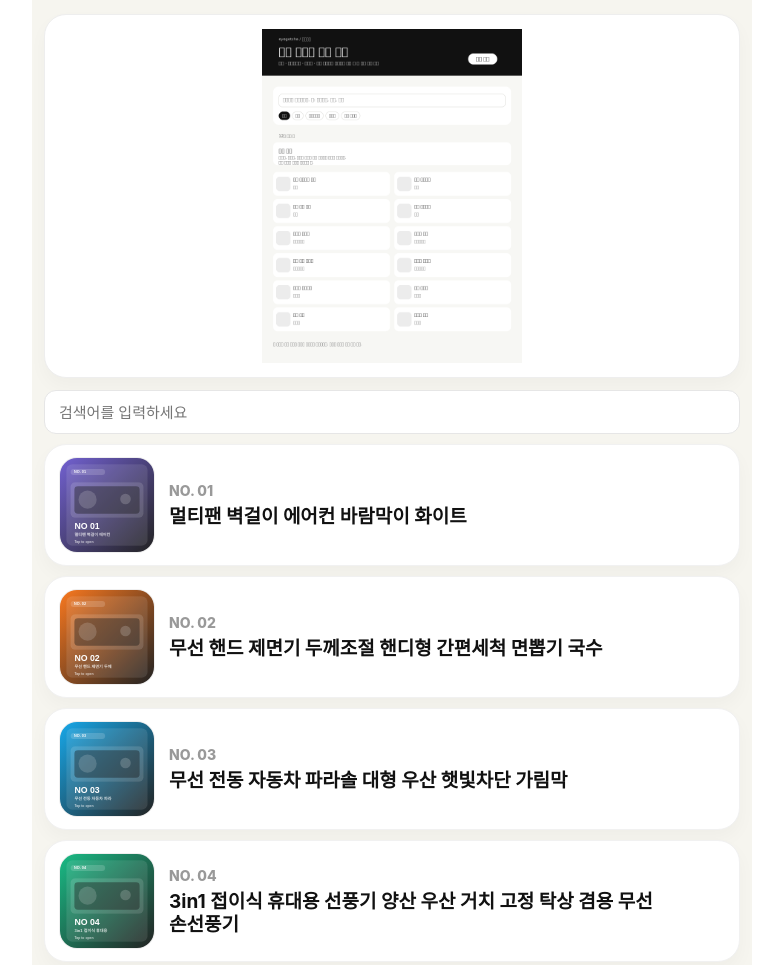
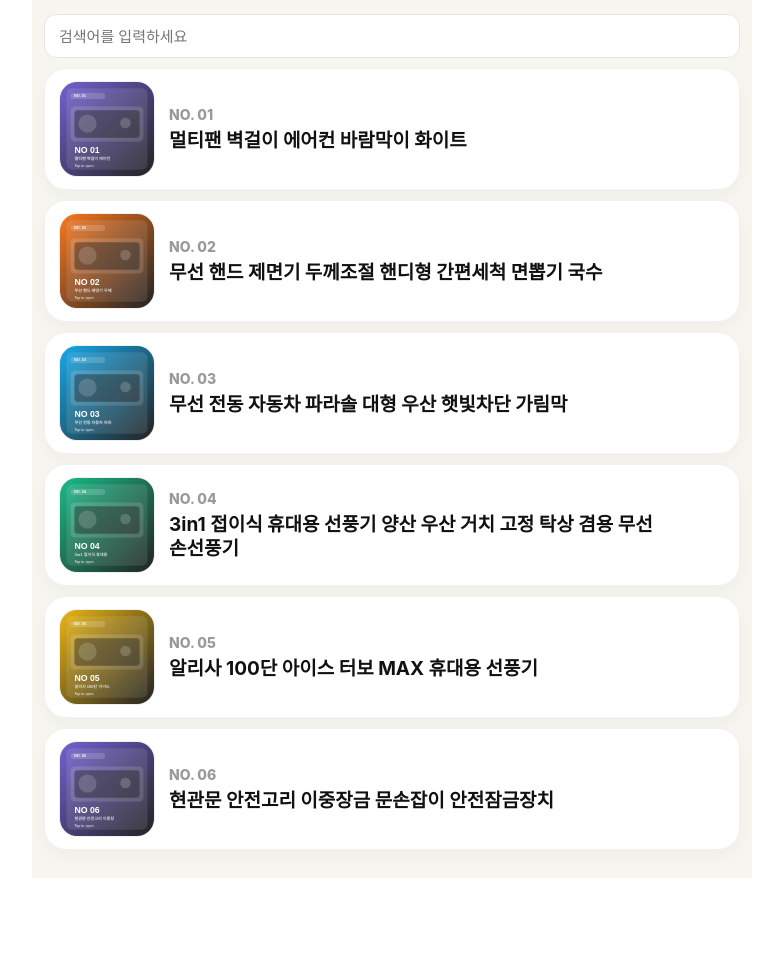
Before and after one commit to seandno24-debug/eyegotcha-linkhub, a plain HTML site: page index.html in a window 1280 px wide. Shown: the top 965 px of the page, without its empty margins (248-1031 px from the left). After the commit the page ends 878 px from the top, so only its background shows below. Drawn offline with Linux system fonts and the light colour scheme; no server answers.

Commit message:
Remove public hero image layout

```diff
--- a/index.html
+++ b/index.html
@@ -10,12 +10,6 @@
 </head>
 <body class="public-body">
   <main class="public-main">
-    <section class="brand-hero-card">
-      <div class="brand-hero-copy">
-        <img class="brand-logo" src="eyegotcha-preview.png" alt="션디노의 링크허브 로고" />
-      </div>
-    </section>
-
     <section class="search-shell">
       <input id="searchInput" type="search" placeholder="검색어를 입력하세요" autocomplete="off" />
       <p id="resultCount" class="result-count" aria-live="polite"></p>
--- a/styles.css
+++ b/styles.css
@@ -61,32 +61,6 @@ a { color: inherit; }
   padding: 14px 12px 28px;
   background: #f6f5ef;
   min-height: calc(100vh - 96px);
-}
-
-.brand-hero-card {
-  display: flex;
-  align-items: center;
-  justify-content: center;
-  gap: 14px;
-  padding: 14px 16px;
-  margin-bottom: 12px;
-  border-radius: 22px;
-  background: #fff;
-  border: 1px solid #eee;
-  box-shadow: 0 8px 18px rgba(0,0,0,.03);
-}
-
-.brand-hero-copy {
-  min-width: 0;
-  display: flex;
-  flex-direction: column;
-  gap: 8px;
-}
-
-.brand-logo {
-  width: min(260px, 72vw);
-  height: auto;
-  display: block;
 }
 
 .search-shell {
```
